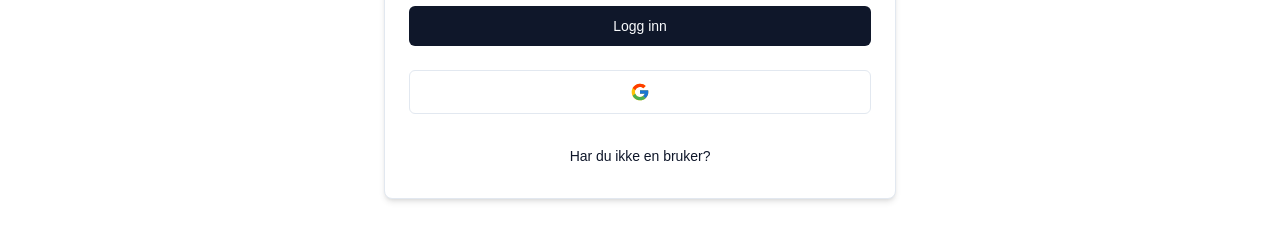
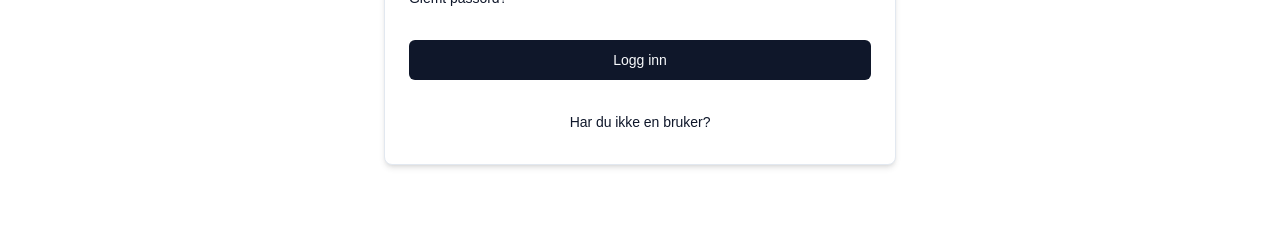
Before and after one commit to emil-webkom/webapp, a Next.js app in the folder frontend/: page /auth/login in a window 1280 px wide. Shown: the part 517-765 px from the top of the page. Built offline with nearby package versions, Linux system fonts and the light colour scheme; no server answers; the database is empty.

Commit message:
Removed google login. Not wanted

```diff
--- a/frontend/src/components/auth/card-wrapper.tsx
+++ b/frontend/src/components/auth/card-wrapper.tsx
@@ -28,11 +28,11 @@ export const CardWrapper = ({
         <Header title={headerTitle} label={headerLabel}></Header>
       </CardHeader>
       <CardContent>{children}</CardContent>
-      {showSocial && (
+      {/* {showSocial && (
         <CardFooter>
           <Social />
         </CardFooter>
-      )}
+      )} */}
       <CardFooter>
         <BackButton label={backButtonLabel} href={backButtonHref} />
       </CardFooter>
```
